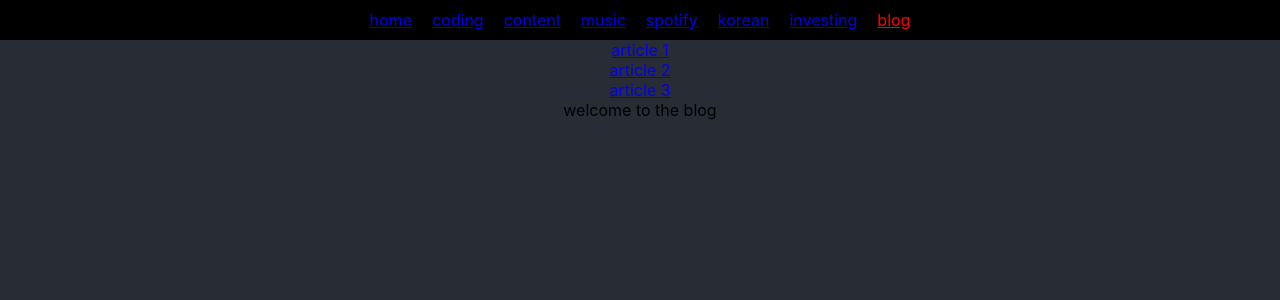
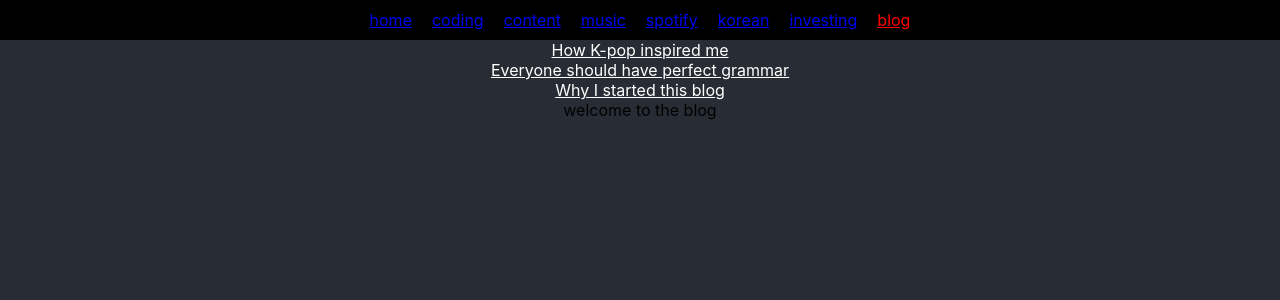
Before and after one commit to jpabadir/jpabadir.github.io, a React (Create React App) app: page /blog in a window 1280 px wide. Shown: the top 300 px of the page. Built offline with nearby package versions, Linux system fonts and the light colour scheme.

Commit message:
Deploy build - Add blogs data file

```diff
--- /dev/null
+++ b/src/blogs.json
@@ -0,0 +1,17 @@
+[
+  {
+    "title": "How K-pop inspired me",
+    "content": "This is the content of how K-pop inspired me",
+    "publishDate": "2022-08-15"
+  },
+  {
+    "title": "Everyone should have perfect grammar",
+    "content": "This is the content of everyone should have perfect grammar",
+    "publishDate": "2022-08-15"
+  },
+  {
+    "title": "Why I started this blog",
+    "content": "This is the content of why I started this blog",
+    "publishDate": "2022-08-15"
+  }
+]
--- a/src/routes/blog.js
+++ b/src/routes/blog.js
@@ -1,16 +1,17 @@
 import { NavLink, Outlet } from 'react-router-dom';
+import blogsData from '../blogs.json';
 
 export default function Blog() {
   return (
     <div>
       <div>
-        <NavLink to="article-1">article 1</NavLink>
-      </div>
-      <div>
-        <NavLink to="article-2">article 2</NavLink>
-      </div>
-      <div>
-        <NavLink to="article-3">article 3</NavLink>
+        {blogsData.map((blog) => (
+          <div>
+            <NavLink style={{ color: 'white' }} to={blog.title.replace(/\s+/g, '-').toLowerCase()}>
+              {blog.title}
+            </NavLink>
+          </div>
+        ))}
       </div>
       <Outlet />
     </div>
```
Also changed, not shown: 19 other files (tests, documents, lock files or other folders).
